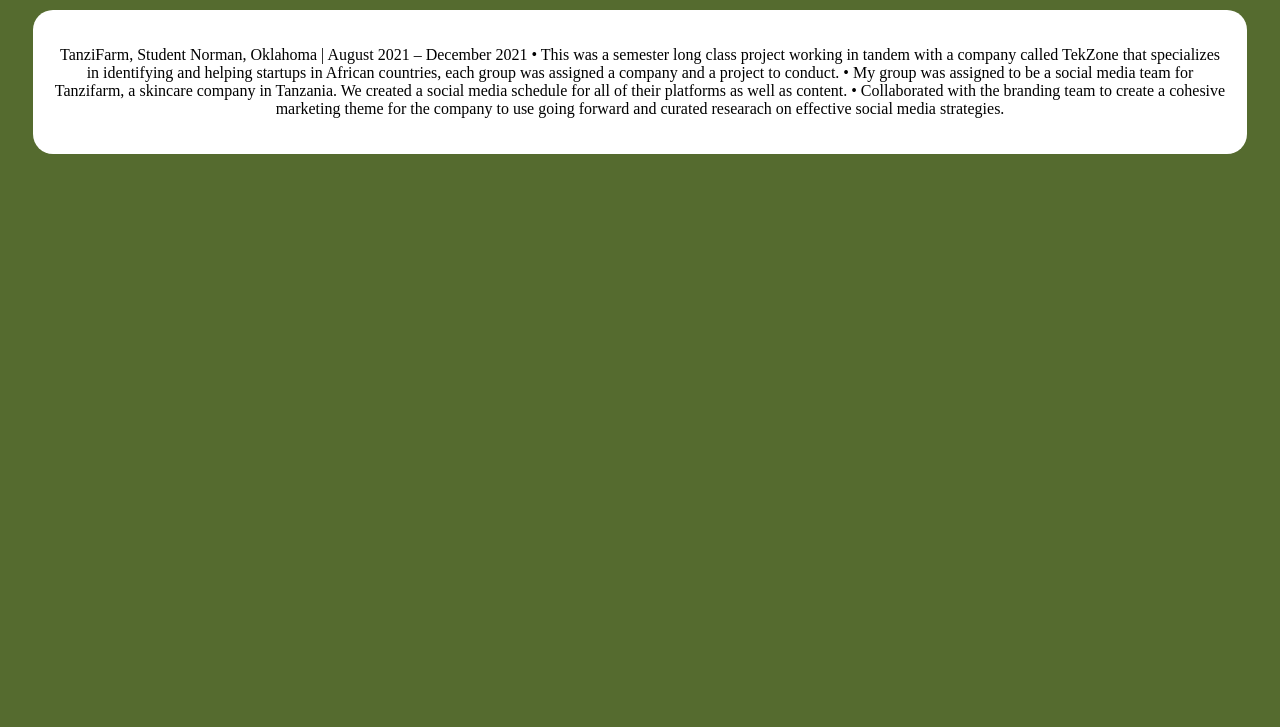
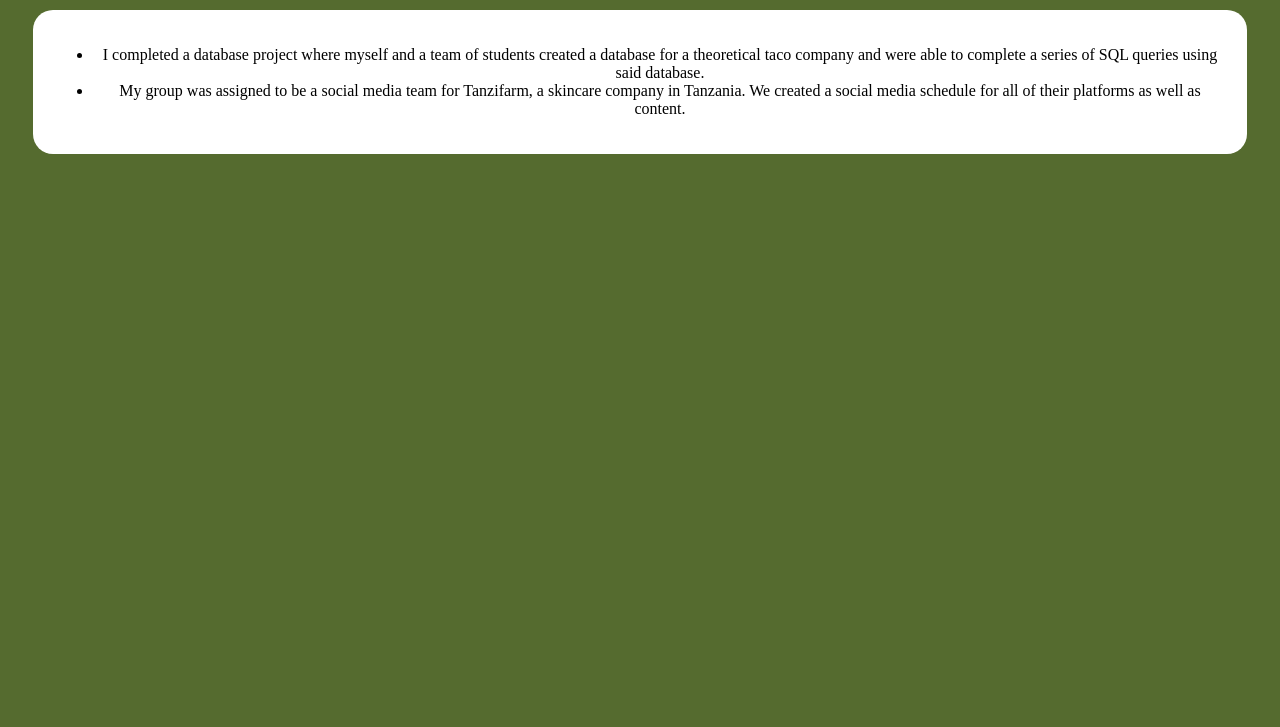
Before and after one commit to hhersley/hhersley.github.io, a plain HTML site: page Projects.html in a window 1280 px wide. Shown: the part 73-800 px from the top of the page. Drawn offline with Linux system fonts and the light colour scheme.

Commit message:
projects

```diff
--- a/Projects.html
+++ b/Projects.html
@@ -10,14 +10,15 @@
 <body id="projectpage">
     <h1>Projects</h1>
     <div id="paragraph">
-        <p>
-            TanziFarm,  Student	                                                                                       Norman, Oklahoma | August 2021 – December 2021
-            •	This was a semester long class project working in tandem with a company called TekZone that specializes in identifying and helping startups in African countries, each group was assigned a company and a project to conduct.
-            •	My group was assigned to be a social media team for Tanzifarm, a skincare company in Tanzania. We created a social media schedule for all of their platforms as well as content.
-            •	Collaborated with the branding team to create a cohesive marketing theme for the company to use going forward and curated researach on effective social media strategies.
+        <ul>
+            <li>I completed a database project where myself and a team of students created a database for a theoretical taco company
+            and were able to complete a series of SQL queries using said database.</li>
+            <li>
+               My group was assigned to be a social media team for Tanzifarm, a skincare company in Tanzania. We created a social media schedule
+                for all of their platforms as well as content.
+            </li>
 
-
-        </p>
+        </ul>
     </div>
 
 </body>
```
